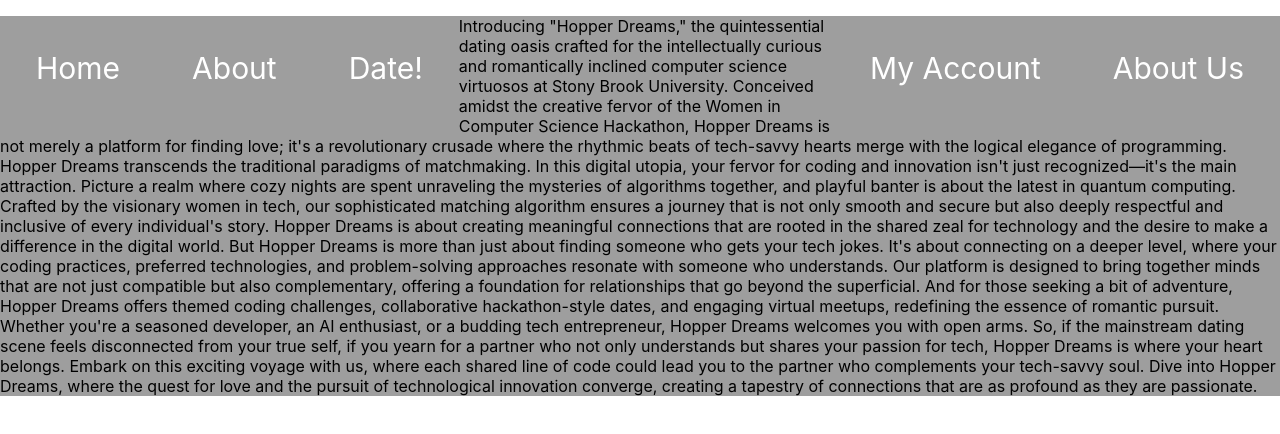
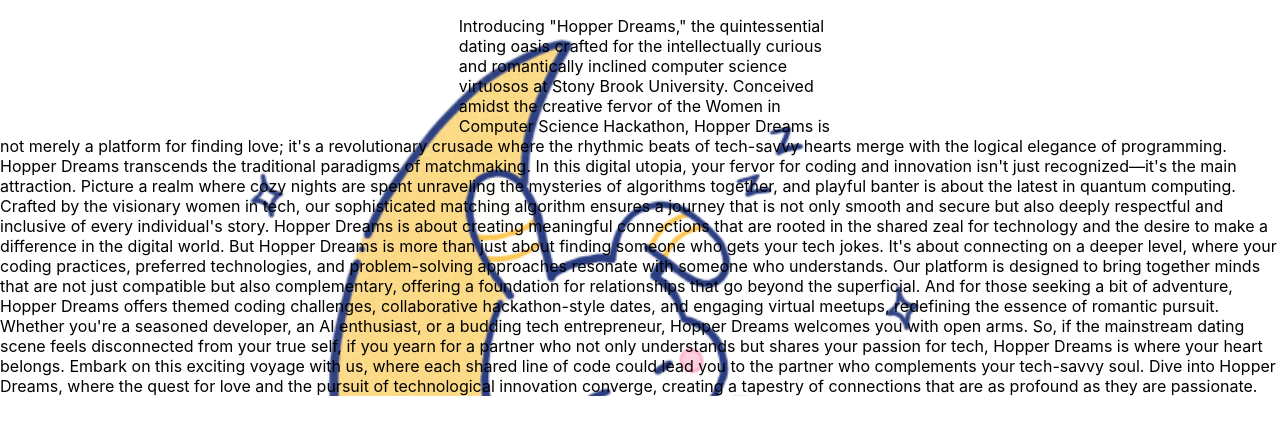
Before and after one commit to eduardoloz/hopperhacks2024, a React (Create React App) app: page /About-us in a window 1280 px wide. Shown: the top 434 px of the page. Built offline with nearby package versions, Linux system fonts and the light colour scheme.

Commit message:
one liner

```diff
--- a/src/css/AboutUs.css
+++ b/src/css/AboutUs.css
@@ -1,6 +1,6 @@
 
 .aboutus-container {
-    background-image: url(http://localhost:3002/static/media/nightsky.3e8922a….jpg);
+    background-image: url(../assets/hoppersleepy.png);
     background-repeat: no-repeat;
     background-attachment: fixed;
     background-position: center;
```
